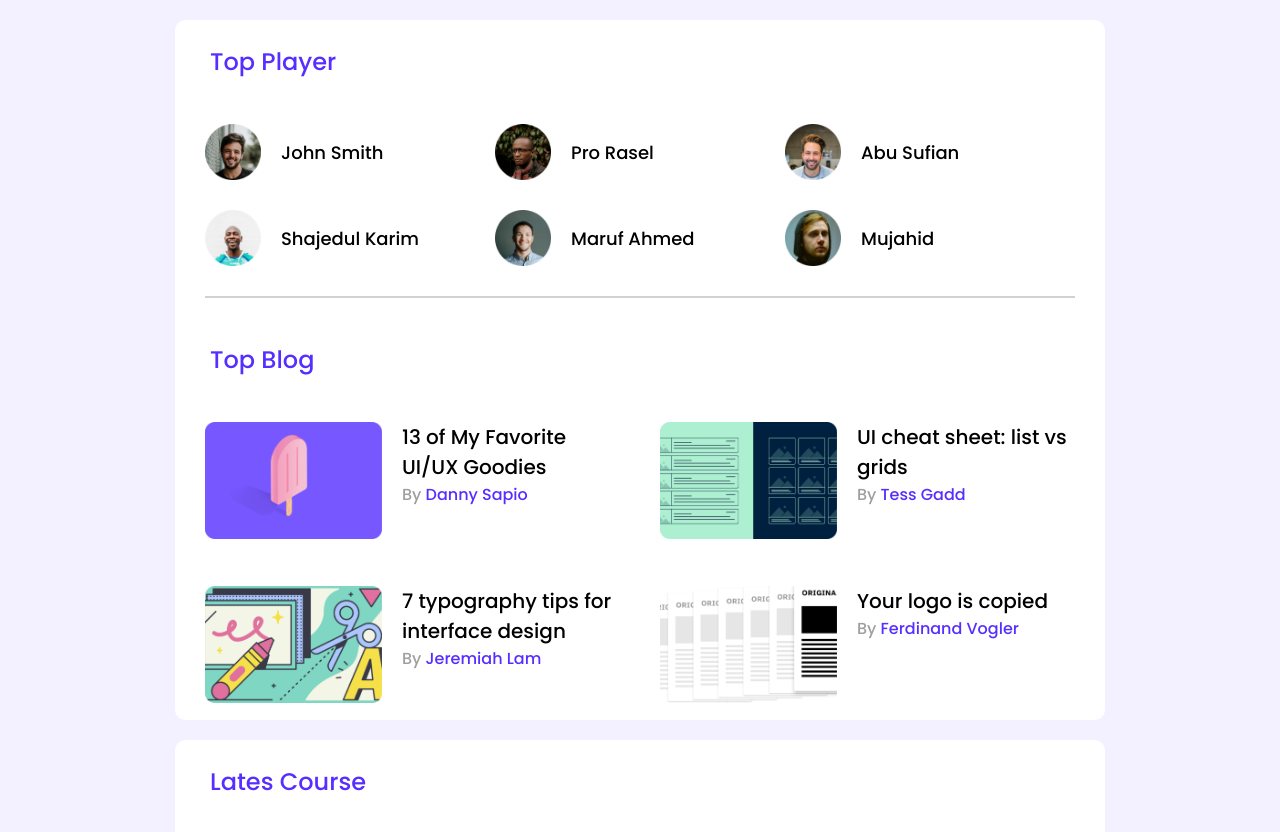
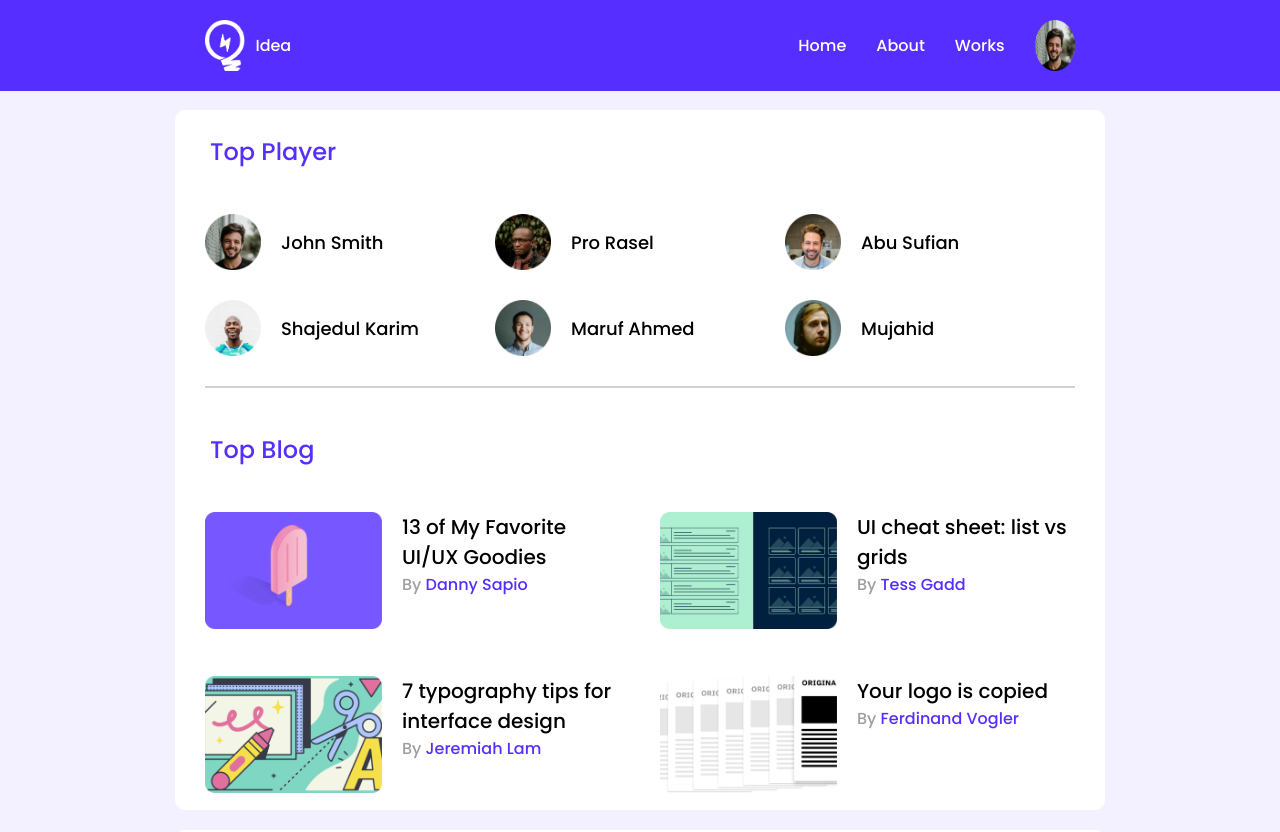
Before and after one commit to mdmahafuzur47/leader-board, a plain HTML site: page index.html in a window 1280 px wide. Shown: the top 832 px of the page. Drawn offline with Linux system fonts and the light colour scheme.

Commit message:
final commit

```diff
--- a/index.html
+++ b/index.html
@@ -11,9 +11,22 @@
 
 <body>
     <!-- header start -->
-    <header>
-
+    <div class="header-container">
+    <header class="header">
+        <div class="logo-side">
+            <img src="images/icons/logo.png" alt="">
+            <p class="logo-text">Idea</p>
+        </div>
+        <div class="navbar">
+            <ul>
+                <li>Home</li>
+                <li>About</li>
+                <li>Works</li>
+            </ul>
+            <img src="images/players/player-1.png" alt="me">
+        </div>
     </header>
+</div>
     <!-- header end -->
     <main>
         <section class="container">
--- a/style/style.css
+++ b/style/style.css
@@ -13,13 +13,60 @@ body {
 }
 
 .container {
+    position: relative;
+    top: 90px;
     width: 870px;
     margin: 20px auto;
     background: #FFFFFF;
     border-radius: 10px;
     padding: 10px 30px 10px 30px;
 }
-
+/* Header CSS  */
+.header-container{
+    z-index: 1;
+    position: fixed;
+    top: 0;
+    width: 100%;
+    background: #562EFF;
+}
+.header{
+    color: #FFFFFF;
+    padding: 20px;
+    width: 870px;
+    margin: auto;
+    display: flex;
+    justify-content: space-between;
+}
+.logo-side{
+    display: flex;
+    align-items: center;
+    justify-content: center;
+    gap: 10px;
+}
+.navbar ul li{
+    list-style:none;
+}
+.navbar ul li:hover{
+    text-decoration: underline;
+}
+.navbar img{
+    width: 51px;
+height: 51px;
+}
+.navbar ul{
+    display: flex;
+    gap: 30px;
+}
+.navbar{
+    display: flex;
+    gap: 30px;
+    align-items: center;
+    justify-content: center;
+}
+.header img{
+    width: 40.42px;
+height: 51px;
+}
 /* top players css */
 .players-container {
     display: grid;
@@ -167,6 +214,18 @@ border-radius: 14.6913px;
     .blog-sub-container{
         margin: 10px;
     }
+    .header{
+        width: 100%;
+        flex-direction: column;
+        padding: 10px 0;
+    }
+    .navbar{
+        flex-direction: column-reverse;
+        gap: 10px;
+    }
+    .logo-side{
+        margin-bottom: 10px;
+    }
 }
 @media only screen and (min-width:689px) and (max-width:992px) {
 
```
Lines whose indentation alone changed are shown as unchanged.
